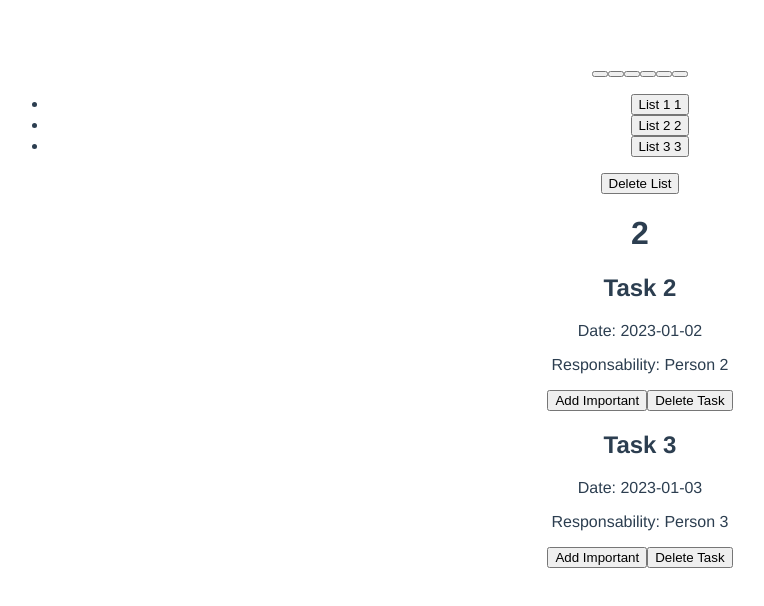
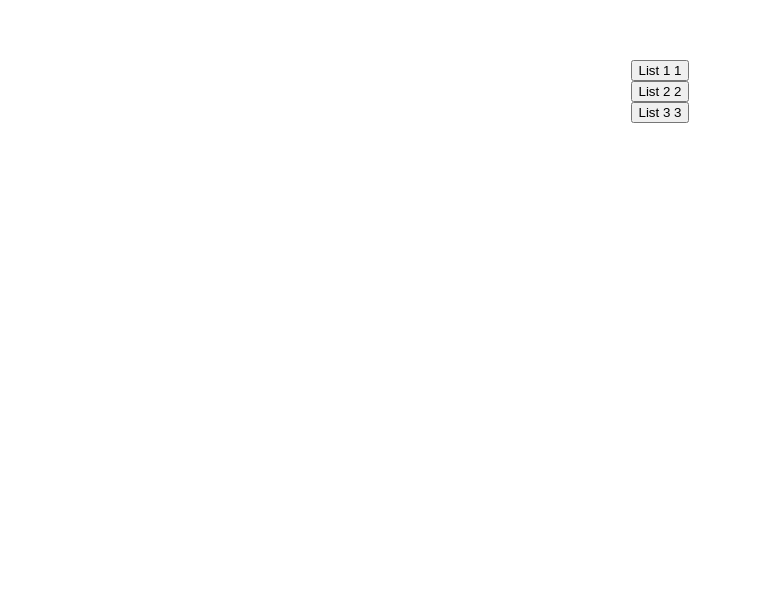
Before and after one commit to JulianaVanier/582-app-to-do-list-vue, a Vue app: page / in a window 1280 px wide. Shown: the top 606 px of the page, without its empty margins (0-764 px from the left). Built offline with nearby package versions, Linux system fonts and the light colour scheme.

Commit message:
deleted some coments and applied style ul

```diff
--- a/src/App.vue
+++ b/src/App.vue
@@ -1,18 +1,9 @@
 <template>
-  <button v-for="task in tasks" :key="task.id">
+  <!-- <button v-for="task in tasks" :key="task.id">
     {{ task.labelImportant === true ? "Important" : "" }}
-  </button>
+  </button> -->
 
   <CategoriesLists :lists="lists" @tasksOfList="tasksOfList"></CategoriesLists>
-
-  <!-- <CategoriesLists
-    :lists="lists"
-    :tasks="tasks"
-    @tasksOfList="tasksOfList"
-    @deleteList="deleteList"
-    @addLabelImportant="addLabelImportant"
-    @deleteThisTask="deleteThisTask"
-  ></CategoriesLists> -->
 
   <ListOfTasks
     :tasks="tasks"
@@ -31,7 +22,7 @@ export default {
   name: "App",
   data() {
     return {
-      idListDisplay: 2,
+      idListDisplay: 0,
       lists: [
         {
           id: 1,
@@ -110,7 +101,7 @@ export default {
   },
   methods: {
     addLabelImportant(id) {
-      console.log("testimportant3");
+      // console.log("testimportant3");
       for (let i = 0; i < this.tasks.length; i++) {
         // console.log("testimportant4");
         // console.log(this.tasks.length);
@@ -124,7 +115,6 @@ export default {
     deleteThisTask(id) {
       for (let i = 0; i < this.tasks.length; i++) {
         if (this.tasks[i].id === id) {
-          // https://bytearcher.com/articles/how-to-delete-value-from-array/
           this.tasks.splice(i, 1);
         }
       }
@@ -158,4 +148,7 @@ export default {
   color: #2c3e50;
   margin-top: 60px;
 }
+ul {
+  list-style-type: none;
+}
 </style>
--- a/src/components/CategoriesLists.vue
+++ b/src/components/CategoriesLists.vue
@@ -16,7 +16,7 @@
     ></ListOfTasks> -->
   </div>
 
-  <button data testid="deleteList" @click="deleteList">Delete List</button>
+  <!-- <button data testid="deleteList" @click="deleteList">Delete List</button> -->
 </template>
 
 <script>
--- a/src/components/ListOfTasks.vue
+++ b/src/components/ListOfTasks.vue
@@ -1,5 +1,4 @@
 <template>
-  <h1>{{ idListDisplay }}</h1>
   <TaskItem
     v-for="task in filterList"
     :key="task.id"
@@ -35,7 +34,7 @@ export default {
   },
   methods: {
     addLabelImportant(id) {
-      console.log("testimportant2");
+      // console.log("testimportant2");
       // console.log(id);
       this.$emit("addLabelImportant", id);
     },
@@ -52,7 +51,6 @@ export default {
         }
       }
       return list;
-      // return this.tasks.filter((task) => task.listId === this.idListDisplay);
     },
   },
 };
--- a/src/components/TaskItem.vue
+++ b/src/components/TaskItem.vue
@@ -26,11 +26,11 @@ export default {
   },
   methods: {
     addImportant() {
-      console.log("testimportant");
+      // console.log("testimportant");
       this.$emit("addLabelImportant", this.tasks.id);
     },
     deleteTask() {
-      console.log("testdelete");
+      // console.log("testdelete");
       this.$emit("deleteThisTask", this.tasks.id);
     },
   },
```
